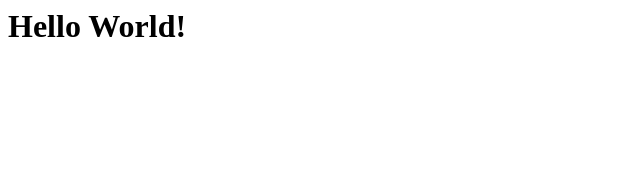
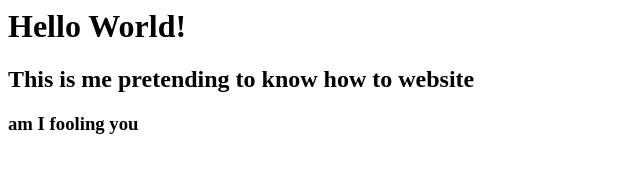
Before and after one commit to EKilheeney/ekilheeney.github.io, a plain HTML site: page hofstra/design/index.html in a window 1280 px wide. Shown: the whole page, without its empty margins (0-640 px from the left). Drawn offline with Linux system fonts and the light colour scheme.

Commit message:
Update index.html

```diff
--- a/hofstra/design/index.html
+++ b/hofstra/design/index.html
@@ -3,6 +3,8 @@
 <body>
 
 <h1>Hello World!</h1>
+<h2>This is me pretending to know how to website</h2>
+<h3>am I fooling you</h3>
 
 </body>
 
```
